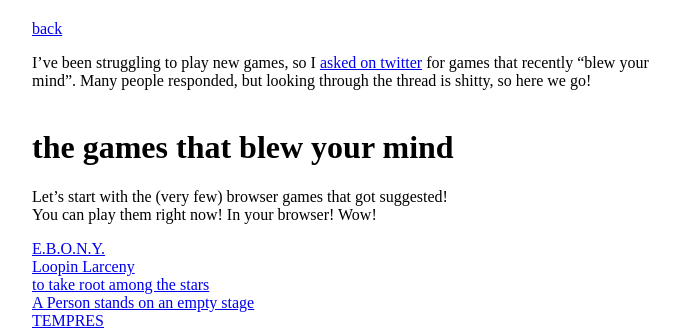
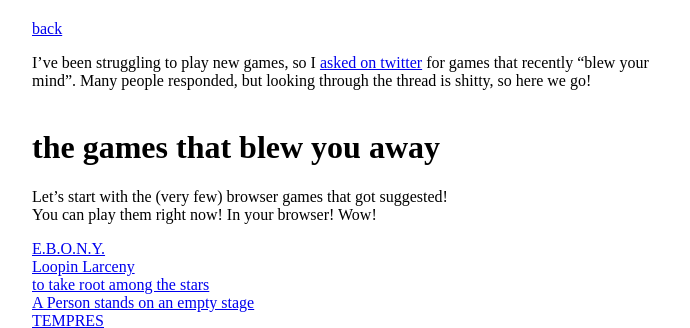
Before and after one commit to stuffedwombat/stuffedwombat.github.io, a Jekyll site: the page built from blown_away.md, in a window 1280 px wide and 900 px high. Shown: the top 328 px of the window, without its empty margins (292-982 px from the left). Built offline with Jekyll 4.4.1, drawn with Linux system fonts in a browser that asks for light colours; our own code applies the rules of GitHub Pages for plain Markdown files; comment, search, counter and statistics services are not loaded.

Commit message:
Update and rename mind_blown.md to blown_away.md

```diff
--- a/mind_blown.md
+++ b/blown_away.md
@@ -2,7 +2,7 @@
 
 I've been struggling to play new games, so I [asked on twitter](https://x.com/wombatstuff/status/1820793547118739853) for games that recently "blew your mind". Many people responded, but looking through the thread is shitty, so here we go!<br><br>
 
-# the games that blew your mind
+# the games that blew you away
 
 Let's start with the (very few) browser games that got suggested!<br>
 You can play them right now! In your browser! Wow!
```
